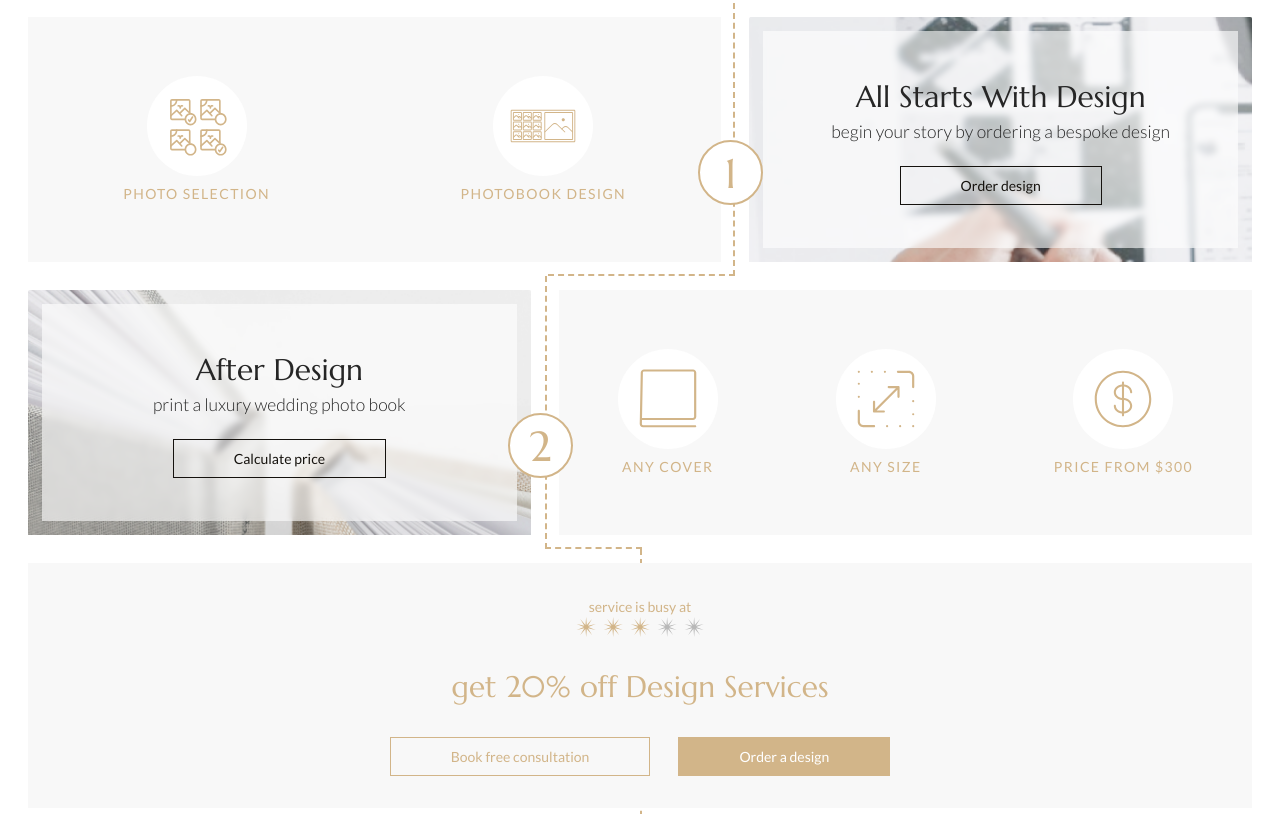
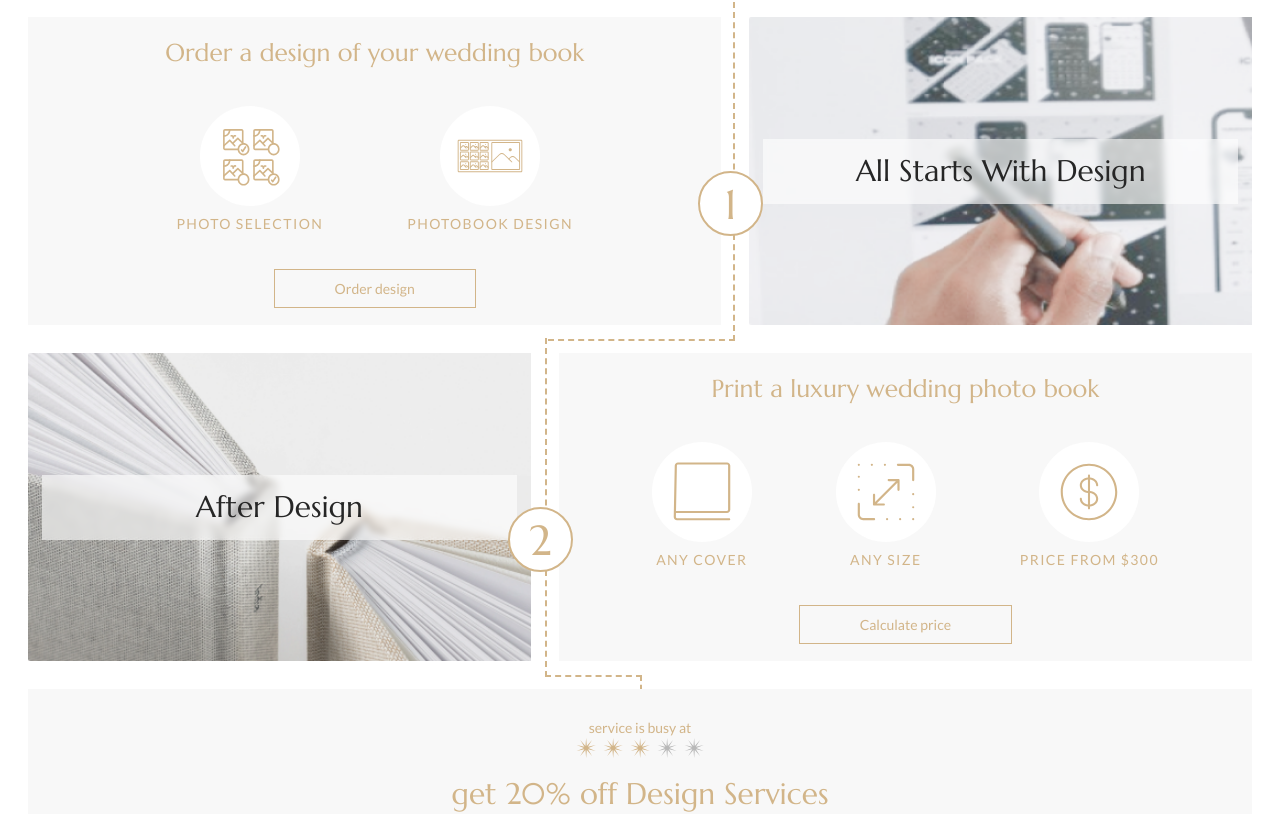
Before and after one commit to Luchiweb/sensation, a React (Vite) app: page / in a window 1280 px wide. Shown: the part 1478-2292 px from the top of the page. Built offline with nearby package versions, Linux system fonts and the light colour scheme.

Commit message:
refactor: change button and headings styles

```diff
--- a/src/components/BookCollection/BookCollection.jsx
+++ b/src/components/BookCollection/BookCollection.jsx
@@ -11,7 +11,7 @@ function BookCollection() {
     return (
         <section className="bookCollection-container">
             <div className="bookCollection-titles">
-                <h4>best luxury photobooks</h4>
+                <h5>best luxury photobooks</h5>
                 <h2>Explore Wedding Premium Collection</h2>
             </div>
             <div className="bookCollection-products">
--- a/src/components/Button/Button.css
+++ b/src/components/Button/Button.css
@@ -4,8 +4,8 @@
   justify-content: center;
   align-items: center;
   font-size: 1.25rem;
-  /* text-transform: capitalize; */
   width: fit-content;
+  transition: all 0.4s ease;
 }
 
 .button.small {
@@ -43,3 +43,14 @@
   border: 1px solid var(--sensation-yellow);
   color: var(--sensation-yellow);
 }
+
+@media (hover: hover) {
+  .button:hover {
+    background-color: #c5a472;
+    border-color: #c5a472;
+    transform: translateY(-3px);
+  }
+  .button.transparent:hover {
+    color: var(--main-bg);
+  }
+}
--- a/src/components/Button/Button.jsx
+++ b/src/components/Button/Button.jsx
@@ -1,18 +1,19 @@
-import "./Button.css"
+import './Button.css';
 
 import PropTypes from 'prop-types';
 
-
 function Button({ link, text, size, state }) {
-    return (
-        <a href={link} className={`button ${size ? size : "small"} ${state ? state : "primary"}`}>{text}</a>
-    )
+  return (
+    <a href={link} className={`button ${size ?? 'small'} ${state ?? 'primary'}`}>
+      {text}
+    </a>
+  );
 }
 
 Button.propTypes = {
-    link: PropTypes.string.isRequired,
-    text: PropTypes.string.isRequired,
-    size: PropTypes.string,
-    state: PropTypes.string,
+  link: PropTypes.string.isRequired,
+  text: PropTypes.string.isRequired,
+  size: PropTypes.string,
+  state: PropTypes.string,
 };
-export default Button
+export default Button;
--- a/src/components/CircleIcon/CircleIcon.jsx
+++ b/src/components/CircleIcon/CircleIcon.jsx
@@ -8,7 +8,7 @@ function CircleIcon({ imgUrl, title }) {
       <div className="circle">
         <img src={imgUrl} alt="img" />
       </div>
-      {title ? <h4>{title}</h4> : <></>}
+      {title ? <h5>{title}</h5> : <></>}
     </div>
   );
 }
--- a/src/components/ExtraService/ExtraService.jsx
+++ b/src/components/ExtraService/ExtraService.jsx
@@ -12,7 +12,7 @@ function ExtraService() {
       <Banner imageUrl={wedBox} bg="white">
         <div className="extra-info">
           <div>
-            <h4>bridal dream</h4>
+            <h5>bridal dream</h5>
             <h3>Big Wedding Box</h3>
           </div>
           <p>put together a box of gifts and gratitude for those you care about</p>
--- a/src/components/Hero/Hero.jsx
+++ b/src/components/Hero/Hero.jsx
@@ -9,7 +9,7 @@ function Hero() {
       <video src={videoBG} autoPlay muted loop></video>
       <div className="hero-container">
         <div className="hero-text">
-          <h4>by sensation album</h4>
+          <h5>by sensation album</h5>
           <h1>Wedding Photobook Service in Canada</h1>
           <p>
             The first personalized offerings service. Specializing in premium wedding photo books,
--- a/src/components/HowItWorks/HowItWorks.css
+++ b/src/components/HowItWorks/HowItWorks.css
@@ -17,6 +17,19 @@
 .icon-part,
 .promotion {
   background-color: var(--secondary-bg);
+  color: var(--sensation-yellow);
+}
+
+.icon-part {
+  display: flex;
+  flex-direction: column;
+}
+
+.icon-part .icons {
+  display: flex;
+  width: 100%;
+  justify-content: center;
+  gap: 6rem;
 }
 
 .step {
@@ -24,7 +37,7 @@
   gap: 2rem;
   justify-content: space-between;
   position: relative;
-  height: 17.5rem;
+  height: 22rem;
   text-align: center;
   position: relative;
 }
@@ -44,6 +57,8 @@
   background-repeat: no-repeat;
   background-size: cover;
   position: relative;
+  display: flex;
+  align-items: center;
 }
 
 .step-one .text-part {
@@ -57,13 +72,8 @@
 .blur {
   background: rgba(255, 255, 255, 0.6);
   backdrop-filter: blur(3px);
-  height: 100%;
-  display: flex;
-  flex-direction: column;
-  justify-content: center;
-  align-items: center;
-  margin: auto;
   padding: 0.75rem;
+  width: 100%;
 }
 
 .blur .button {
@@ -76,7 +86,9 @@
   flex-direction: column;
   align-items: center;
   justify-content: center;
-  color: var(--sensation-yellow);
+  gap: 1rem;
+  position: relative;
+  padding: 2rem 1.5rem;
 }
 
 .promotion-buttons {
@@ -96,16 +108,6 @@
 .star.gray {
   filter: grayscale(1);
 }
-
-/* .step-one .icon-part::after,
-.step-two .text-part::after {
-  content: url("../../assets/icons/line.svg");
-  position: absolute;
-  top: -1rem;
-  right: -1rem;
-  height: 19.5rem;
-  overflow: hidden;
-} */
 
 .step-one .icon-part::after,
 .step-two .text-part::after {
@@ -131,10 +133,14 @@
   content: "2";
 }
 
+.step-one .block,
+.step-two .block {
+  height: 24.2rem;
+  position: absolute;
+}
+
 .step-one .block {
   width: 27%;
-  height: 19.5rem;
-  position: absolute;
   right: -1rem;
   border-right: 2px dashed var(--sensation-yellow);
   border-bottom: 2px dashed var(--sensation-yellow);
@@ -142,8 +148,6 @@
 
 .step-two .block {
   width: 14%;
-  height: 19.5rem;
-  position: absolute;
   left: -1rem;
   border-left: 2px dashed var(--sensation-yellow);
   border-bottom: 2px dashed var(--sensation-yellow);
@@ -151,7 +155,7 @@
 
 .promotion .block {
   width: 15%;
-  height: 22rem;
+  height: 18rem;
   position: absolute;
   left: 50%;
   top: -1rem;
--- a/src/components/HowItWorks/HowItWorks.jsx
+++ b/src/components/HowItWorks/HowItWorks.jsx
@@ -32,21 +32,23 @@ const HowItWorks = () => {
   return (
     <section className="howItWorks-container">
       <div className="howItWorks-titles">
-        <h4>how it works</h4>
+        <h5>how it works</h5>
         <h2>Create your wedding book with our pro team</h2>
       </div>
       <div className="howItWorks-steps">
         <div className="step step-one">
           <div className="icon-part">
-            <CircleIcon imgUrl={selection} title="photo selection" />
-            <CircleIcon imgUrl={design} title="photobook design" />
+            <h4 className="icon-title">Order a design of your wedding book</h4>
+            <div className="icons">
+              <CircleIcon imgUrl={selection} title="photo selection" />
+              <CircleIcon imgUrl={design} title="photobook design" />
+            </div>
+            <Button link="#" text="Order design" size="small" state="transparent" />
             <div className="block"></div>
           </div>
           <div className="text-part">
             <div className="blur">
               <h3>All Starts With Design</h3>
-              <p>begin your story by ordering a bespoke design</p>
-              <Button link="#" text="Order design" size="small" state="transparent" />
             </div>
           </div>
         </div>
@@ -54,18 +56,20 @@ const HowItWorks = () => {
           <div className="text-part">
             <div className="blur">
               <h3>After Design</h3>
-              <p>print a luxury wedding photo book</p>
-              <Button link="#" text="Calculate price" size="small" state="transparent" />
             </div>
           </div>
           <div className="icon-part">
-            <CircleIcon imgUrl={book} title="any cover" />
-            <CircleIcon imgUrl={size} title="any size" />
-            <CircleIcon imgUrl={price} title="price from $300" />
+            <h4 className="icon-title">Print a luxury wedding photo book</h4>
+            <div className="icons">
+              <CircleIcon imgUrl={book} title="any cover" />
+              <CircleIcon imgUrl={size} title="any size" />
+              <CircleIcon imgUrl={price} title="price from $300" />
+            </div>
+            <Button link="#" text="Calculate price" size="small" state="transparent" />
             <div className="block"></div>
           </div>
         </div>
-        <div className="step promotion">
+        <div className="promotion">
           <div className="promotion-busy">
             <span>service is busy at</span>
             <div className="stars">
--- a/src/components/ProductCard/ProductCard.jsx
+++ b/src/components/ProductCard/ProductCard.jsx
@@ -12,7 +12,7 @@ function ProductCard({ name, imageUrl, pageUrl, color }) {
           <figcaption>{name}</figcaption>
         </figure>
         <div className="productCard-info">
-          <h4 className="productCard-title">{name}</h4>
+          <h5 className="productCard-title">{name}</h5>
           <span>
             <img src={arrow} alt="arrow" />
           </span>
--- a/src/css/index.css
+++ b/src/css/index.css
@@ -139,7 +139,8 @@ select {
 
 h1,
 h2,
-h3 {
+h3,
+h4 {
   font-family: var(--title-font);
   text-align: center;
 }
@@ -158,7 +159,11 @@ h3 {
 }
 
 h4 {
-  font-size: 14px;
+  font-size: 1.75rem;
+}
+
+h5 {
+  font-size: 1rem;
   letter-spacing: 0.1em;
   text-transform: uppercase;
   color: var(--sensation-yellow);
```
